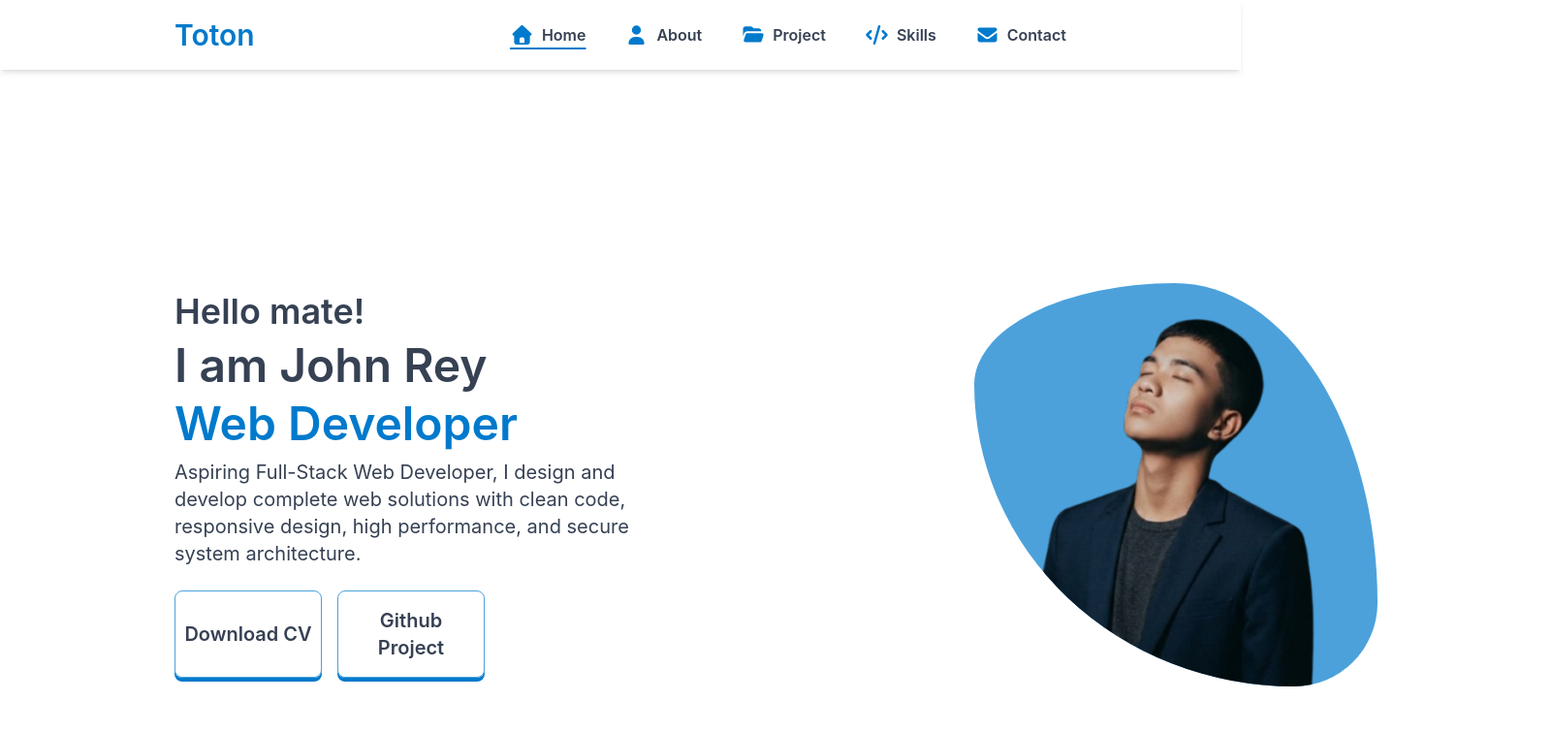
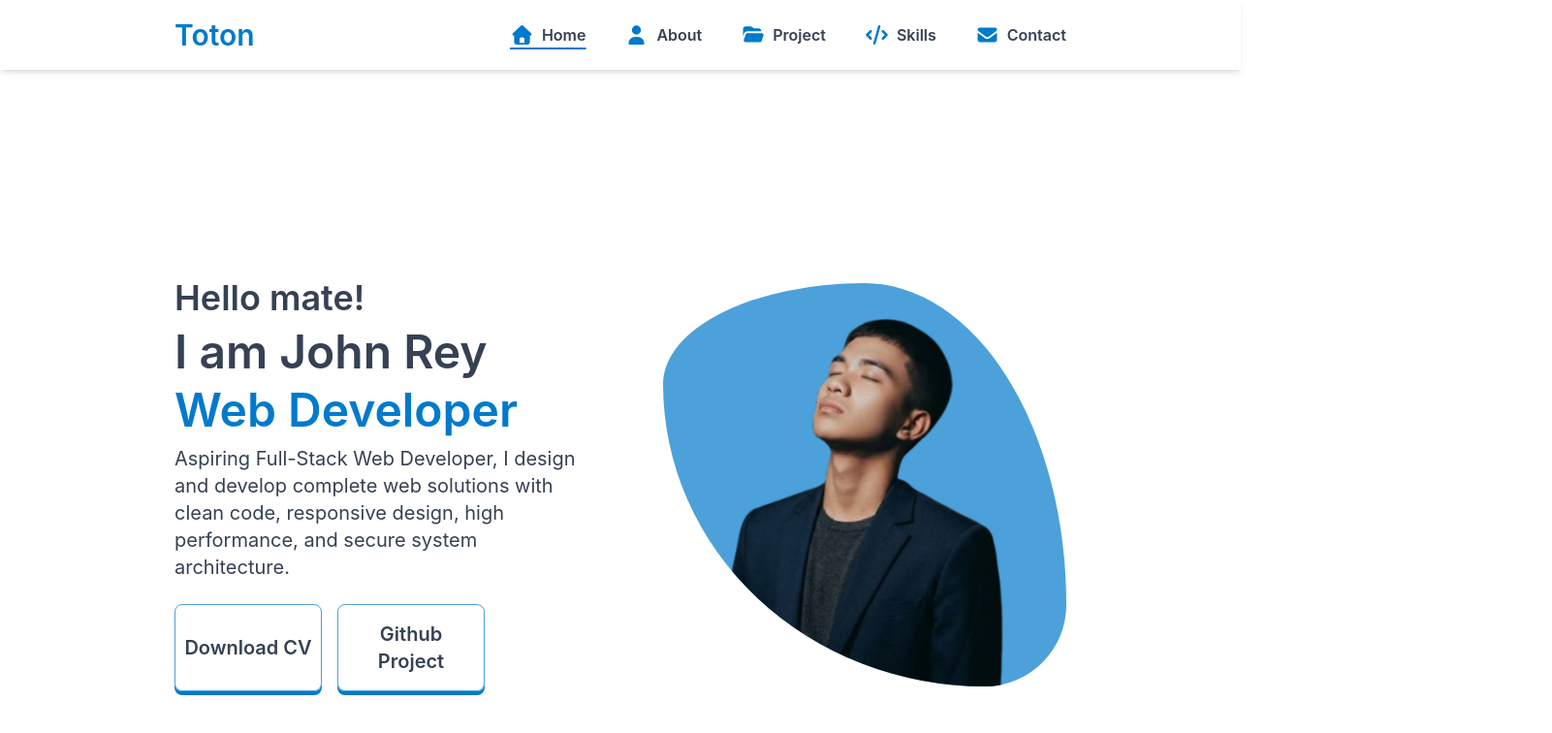
Before and after one commit to johnreyelep-dev/johnrey-dev, a React (Vite) app: page / in a window 1280 px wide. Shown: the top 756 px of the page at 97% size, 1601 px wide, since content can reach past the window. Built offline with nearby package versions, Linux system fonts and the light colour scheme.

Commit message:
vite config update

```diff
--- a/package.json
+++ b/package.json
@@ -1,4 +1,5 @@
 {
+  "homepage": "https://github.com/johnreyelep-dev/johnrey-dev.git",
   "name": "my-project",
   "private": true,
   "version": "0.0.0",
@@ -7,7 +8,9 @@
     "dev": "vite",
     "build": "vite build",
     "lint": "eslint .",
-    "preview": "vite preview"
+    "preview": "vite preview",
+    "predeploy": "npm run build",
+    "deploy": "gh-pages -d dist"
   },
   "dependencies": {
     "@fortawesome/fontawesome-svg-core": "^7.2.0",
@@ -28,6 +31,7 @@
     "eslint": "^9.39.4",
     "eslint-plugin-react-hooks": "^7.0.1",
     "eslint-plugin-react-refresh": "^0.5.2",
+    "gh-pages": "^6.3.0",
     "globals": "^17.4.0",
     "postcss": "^8.5.10",
     "tailwindcss": "^4.2.4",
--- a/src/App.jsx
+++ b/src/App.jsx
@@ -4,7 +4,7 @@ import Footer from './components/layout/footer';
 
 export default function App(){
   return (
-    <div className='inline-block'>
+    <div>
       <header>
           <Header/>
       </header>
--- a/vite.config.js
+++ b/vite.config.js
@@ -5,4 +5,5 @@ import tailwindcss from '@tailwindcss/vite'
 // https://vite.dev/config/
 export default defineConfig({
   plugins: [tailwindcss(),react()],
+  base: '/johnrey-dev/',
 })
```
Also changed, not shown: 1 other file (tests, documents, lock files or other folders).
